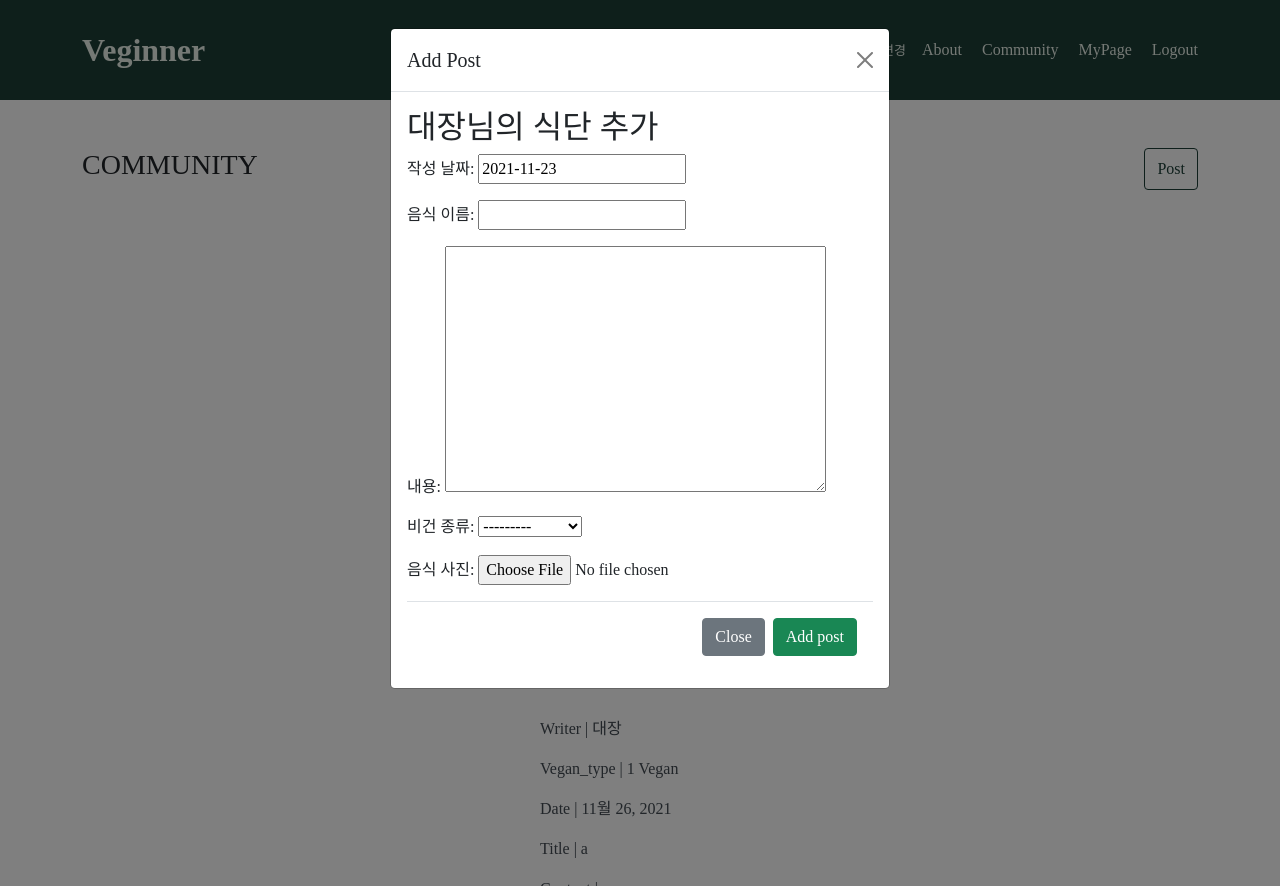
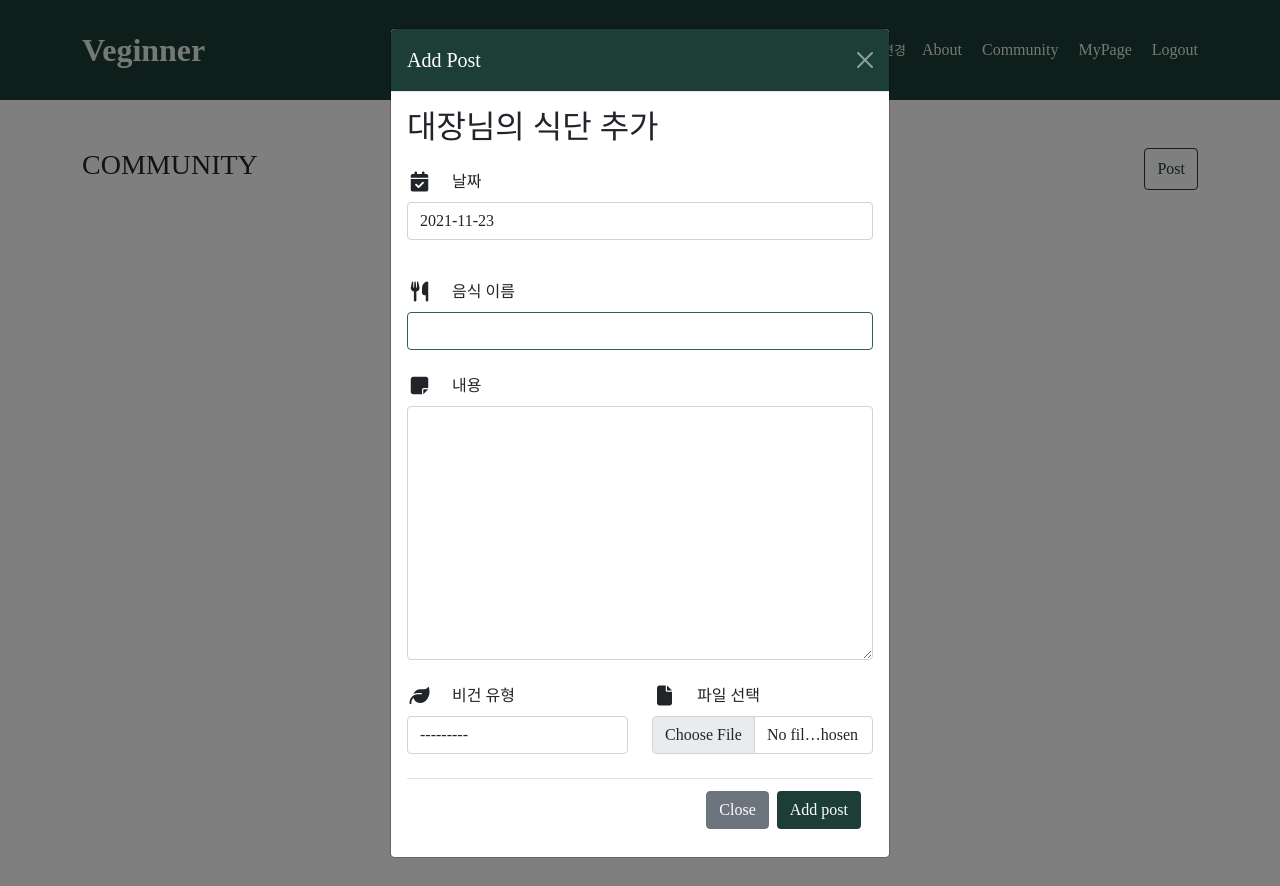
Before and after one commit to VEGAN-PROJECT-SSAC/veginner-server, a Django app: page /community in a window 1280 px wide, after a click on "Post". Run offline with Django 3.2, Linux system fonts and the light colour scheme; a user stored in the database is signed in; data comes from the database, SQL or seed files in the repository; both versions use the stored data as it was after the commit; some libraries are stand-ins or nearby versions; some web fonts are replaced.

Commit message:
design community override

```diff
--- a/veginner/Mypage/views.py
+++ b/veginner/Mypage/views.py
@@ -2,6 +2,7 @@
 from __future__ import unicode_literals
 
 from django.shortcuts import render
+from User.models import User
 
 # Create your views here.
 def myinfo(req):
--- a/veginner/static/css/community.css
+++ b/veginner/static/css/community.css
@@ -14,3 +14,22 @@
     -webkit-box-shadow: 0px 0px 10px -3px rgba(28,62,55,0.8);
     -moz-box-shadow: 0px 0px 10px -3px rgba(28,62,55,0.8);
 }
+
+    /* Add Post error-messages */
+input#id_food_name {
+    border: 1px solid #2d634d;
+    border-radius: 4px;
+}
+#id_food_name-error, #id_content-error, #id_image-error {
+    color: var(--green1-900);
+    font-weight: bolder;
+    margin-top: 5px;
+}
+
+.community_btn, .community_header {
+    background-color: var(--green1-900);
+    color: white;
+}
+.community_btn:hover {
+    color: white;
+}
--- a/veginner/templates/Post/community.html
+++ b/veginner/templates/Post/community.html
@@ -13,48 +13,111 @@
 
     {% if user.is_authenticated %}
     <div class="modal fade" id="exampleModal" tabindex="-1" aria-labelledby="exampleModalLabel" aria-hidden="true">
-        <div class="modal-dialog">
+        <div class="modal-dialog modal-dialog-centered">
             <div class="modal-content">
-                <div class="modal-header">
+                <div class="modal-header p-3 community_header text-white">
                     <h5 class="modal-title" id="exampleModalLabel">Add Post</h5>
-                    <button type="button" class="btn-close" data-bs-dismiss="modal" aria-label="Close"></button>
+                    <button type="button" class="btn-close btn-close-white" data-bs-dismiss="modal" aria-label="Close"></button>
                 </div>
-                <div class="modal-body">
+                <div class="modal-body p-3">
                     <h2>{{user.nickname}}님의 식단 추가</h2>
-                    <form action="{% url 'community' %}" id="post_submit" method="post">
+                    <form action="{% url 'community' %}" id="post_submit" method="post" enctype="multipart/form-data">
                         {% csrf_token %}
                         <div class="mb-3">
-                            <!--                        <label for="recipient-name" class="col-form-label">Food name:</label>-->
-                            <!--                        <input type="text" class="form-control" id="recipient-name">-->
-                            {{form.as_p}}
-                            <input type="hidden" value="{{user.nickname}}" name="username">
+                            <div class="d-flex justify-content-center flex-row align-items-center mb-4">
+                                <div class="form-outline flex-fill mb-0 mt-3">
+                                    <i class="fas fa-calendar-check fa-lg me-3 fa-fw"></i>
+                                    <label class="form-label" for="floatingInput">날짜</label>
+                                    {{ form.date|attr:"class:floatingInput form-control"}}
                                 </div>
-                        <!--                    <div class="mb-3">-->
-                        <!--                        <label for="message-text" class="col-form-label">Content:</label>-->
-                        <!--                        <textarea class="form-control" id="message-text"></textarea>-->
-                        <!--                    </div>-->
+                            </div>
+                        </div>
+                        <div class="mb-3">
+                            <div class="d-flex flex-row align-items-center mb-4">
+                                <div class="form-outline flex-fill mb-0 mt-3">
+                                    <i class="fas fa-utensils fa-lg me-3 fa-fw"></i>
+                                    <label class="form-label" for="floatingInput">음식 이름</label>
+                                    {{ form.food_name|attr:"class:floatingInput form-control"}}
+                                </div>
+                            </div>
+                        </div>
+                        <div class="mb-3">
+                            <div class="d-flex flex-row align-items-center mb-4">
+                                <div class="form-outline flex-fill mb-0">
+                                    <i class="fas fa-sticky-note fa-lg me-3 fa-fw"></i>
+                                    <label class="form-label" for="floatingInput">내용</label>
+                                    {{ form.content|attr:"class:floatingInput form-control"}}
+                                </div>
+                            </div>
+                        </div>
+                        <div class="mb-3">
+                            <div class="row d-flex flex-row align-items-center mb-4">
+                                <div class="col-6 form-outline">
+                                    <i class="fas fa-leaf fa-lg me-3 fa-fw"></i>
+                                    <label class="form-label" for="floatingInput">비건 유형</label>
+                                    {{ form.post_vegan_type|attr:"class:floatingInput form-control"}}
+                                </div>
+                                <div class="col-6 form-outline">
+                                    <i class="fas fa-file fa-lg me-3 fa-fw"></i>
+                                    <label class="form-label" for="floatingInput">파일 선택</label>
+                                    {{ form.image|attr:"class:floatingInput form-control"}}
+                                </div>
+                        </div>
+                            <input type="hidden" value="{{user.nickname}}" name="writer">
+                        </div>
+                        <div class="modal-footer p-2">
+                            <button type="button" class="btn btn-secondary" data-bs-dismiss="modal">Close</button>
+                            <button type="button" class="btn community_btn" id="post_btn">Add post</button>
+                        </div>
                     </form>
-                    <!--            </div>-->
-                    <div class="modal-footer">
-                        <button type="button" class="btn btn-secondary" data-bs-dismiss="modal">Close</button>
-                        <button type="submit" class="btn btn-success" id="post_btn">Add post</button>
                 </div>
+            </div>
+        </div>
+    </div>
+    {% else %}
+    <!--login alert 창 띄워 주면 됨-->
+    <h3>(임시)너는 지금 글 쓸 권한이 없다/ 로그인해야만 포스팅할 수 있습니다 + 로그인 페이지로 redirect</h3>
+    {% endif %}
+    <div class="d-flex justify-content-center">
+        {% for v in vegan %}
+        <div>
+            <p>Writer | {{ v.writer.nickname }}</p>
+            <p>Vegan_type | {{ v.post_vegan_type }}</p>
+            <p>Date | {{ v.date}}</p>
+            <p>Title | {{ v.food_name }}</p>
+            <p>Content | {{ v.content }}</p>
+            <img src="media/{{ v.image }}" alt="" width="200px" height="250px">
+        </div>
+        {% endfor %}
+        {% for s in semi %}
+        <div>
+            <p>Writer | {{ s.writer.nickname }}</p>
+            <p>Vegan_type | {{ s.post_vegan_type }}</p>
+            <p>Date | {{ s.date}}</p>
+            <p>Title | {{ s.food_name }}</p>
+            <p>Content | {{ s.content }}</p>
+            <img src="media/{{ s.image }}" alt="" width="200px" height="250px">
+        </div>
+        {% endfor %}
+    </div>
+
     <!--                sweetalert2 CDN-->
     <script src="//cdn.jsdelivr.net/npm/sweetalert2@11"></script>
+    <!--    jquery validate-->
+    <script src="https://cdnjs.cloudflare.com/ajax/libs/jquery-validate/1.19.3/jquery.validate.min.js" integrity="sha512-37T7leoNS06R80c8Ulq7cdCDU5MNQBwlYoy1TX/WUsLFC2eYNqtKlV0QjH7r8JpG/S0GUMZwebnVFLPd6SU5yg==" crossorigin="anonymous" referrerpolicy="no-referrer"></script>
     <script>
         console.log("script 들어옴")
         $("#post_btn").click(function (e) {
-                            console.log(e);
             console.log("폼 전송 전");
-                            let post_form = $("#post_submit");
-                            console.log(post_form);
+            // validation();
+            if($("#post_submit").valid()){
                 Swal.fire({
                     title: "폼 전송?",
                     icon: 'question',
                     showCancelButton: true,
                     confirmButtonColor: '#3085d6',
                     cancelButtonColor: '#d33',
-                                confirmButtonText: '예매 취소'
+                    confirmButtonText: '폼 전송'
                 }).then((result) => {
                     if (result.isConfirmed) {
                         Swal.fire({
@@ -64,11 +127,12 @@
                             confirmButtonText: '확인'
                         }).then((result) => {
                             if (result.isConfirmed) {
-                                            post_form.submit();
+                                $("#post_submit").submit();
                             }
                         });
                     }
                 });
+            }
         });
         // $(function(){
         //     $('#post_submit').on('submit', function(e){
@@ -85,24 +149,5 @@
         //     });
         // });
     </script>
-                </div>
-            </div>
-        </div>
-        {% else %}
-        <!--login alert 창 띄워 주면 됨-->
-        <h3>(임시)너는 지금 글 쓸 권한이 없다/ 로그인해야만 포스팅할 수 있습니다 + 로그인 페이지로 redirect</h3>
-        {% endif %}
-        <div class="d-flex justify-content-center">
-            {% for p in post %}
-            <div>
-                <p>Writer | {{ p.writer.nickname }}</p>
-                <p>Vegan_type | {{ p.post_vegan_type }}</p>
-                <p>Date | {{ p.date}}</p>
-                <p>Title | {{ p.food_name }}</p>
-                <p>Content | {{ p.content }}</p>
-                <img src="media/{{ p.image }}" alt="" width="200px" height="250px">
-            </div>
-            {% endfor %}
-        </div>
 </section>
 {% endblock contents %}
```
Also changed, not shown: veginner/db.sqlite3. Lines whose indentation alone changed are shown as unchanged.
